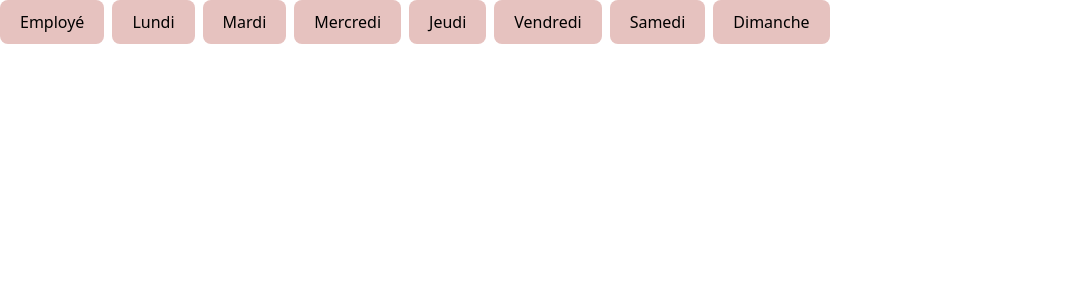
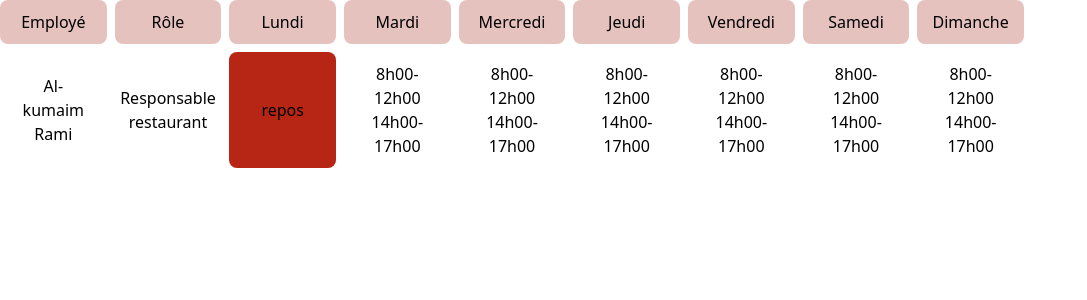
Before and after one commit to ScuBix1/planning, a React (Create React App) app in the folder interface/: page / in a window 1280 px wide. Shown: the top 300 px of the page, without its empty margins (0-1087 px from the left). Built offline with nearby package versions, Linux system fonts and the light colour scheme.

Commit message:
create a part of context and test the access of the api data's

```diff
--- a/interface/src/App.js
+++ b/interface/src/App.js
@@ -1,18 +1,35 @@
+import { useEffect } from 'react';
 import './App.css';
 import { card } from './components/atoms';
 
 function App() {
+  useEffect(()=>{
+    fetch('http://localhost:8089')
+    .then(res=>res.json())
+    .then(data=>console.log(data))
+    .catch(err=>console.log(err))
+  }, [])
   return (
     <div className='App'>
-      <div className='flex gap-2'>
-        <card.header>Employé</card.header>
-        <card.header>Lundi</card.header>
-        <card.header>Mardi</card.header>
-        <card.header>Mercredi</card.header>
-        <card.header>Jeudi</card.header>
-        <card.header>Vendredi</card.header>
-        <card.header>Samedi</card.header>
-        <card.header>Dimanche</card.header>
+      <div className='grid grid-cols-9 grid-rows-auto w-[80vw] gap-2'>
+        <card.headerLarge>Employé</card.headerLarge>
+        <card.headerLarge>Rôle</card.headerLarge>
+        <card.headerLarge>Lundi</card.headerLarge>
+        <card.headerLarge>Mardi</card.headerLarge>
+        <card.headerLarge>Mercredi</card.headerLarge>
+        <card.headerLarge>Jeudi</card.headerLarge>
+        <card.headerLarge>Vendredi</card.headerLarge>
+        <card.headerLarge>Samedi</card.headerLarge>
+        <card.headerLarge>Dimanche</card.headerLarge>
+        <card.employeeLarge color="#e8fcc0">Al-kumaim Rami</card.employeeLarge>
+        <card.employeeLarge color="#e8fcc0">Responsable restaurant</card.employeeLarge>
+        <card.restLarge>repos</card.restLarge>
+        <card.employeeLarge color="#e8fcc0">8h00-12h00<br/>14h00-17h00</card.employeeLarge>
+        <card.employeeLarge color="#e8fcc0">8h00-12h00<br/>14h00-17h00</card.employeeLarge>
+        <card.employeeLarge color="#e8fcc0">8h00-12h00<br/>14h00-17h00</card.employeeLarge>
+        <card.employeeLarge color="#e8fcc0">8h00-12h00<br/>14h00-17h00</card.employeeLarge>
+        <card.employeeLarge color="#e8fcc0">8h00-12h00<br/>14h00-17h00</card.employeeLarge>
+        <card.employeeLarge color="#e8fcc0">8h00-12h00<br/>14h00-17h00</card.employeeLarge>
       </div>
     </div>
   );
--- a/interface/src/components/atoms/card.jsx
+++ b/interface/src/components/atoms/card.jsx
@@ -1,3 +1,9 @@
-export const header = ({ children }) => {
-  return <div className=' bg-[#e6c2bf] px-[20px] py-[10px] text-center rounded-lg font-normal'>{children}</div>
+export const headerLarge = ({ children }) => {
+  return <div className='bg-[#e6c2bf] px-[20px] py-[10px] text-center rounded-lg font-normal flex items-center justify-center'>{children}</div>
 };
+export const employeeLarge = ({ color, children })=>{
+  return <div className={`px-[20px] py-[10px] text-center rounded-lg font-normal flex items-center justify-center ${color?`bg-[${color}]`:``}`}>{children}</div>
+}
+export const restLarge = ({children})=>{
+  return <div className={`bg-[#b72614] px-[20px] py-[10px] text-center rounded-lg font-normal flex items-center justify-center`}>{children}</div>
+}
--- /dev/null
+++ b/interface/src/contexts/planning.context.js
@@ -0,0 +1,13 @@
+const PlanningContext = React.createContext({
+    prenom: '',
+    nom: '',
+    role: '',
+    date: '01/01/2025',
+    heureDebut: '00:00:00',
+    heureFin: '00:00:00',
+    repos: Boolean,
+    heureDebutPause: '00:00:00',
+    heureFinPause: '00:00:00',
+    nbHeures: 8,
+    nomJour:'Lundi'
+})
```
Also changed, not shown: 1 other file (tests, documents, lock files or other folders).
